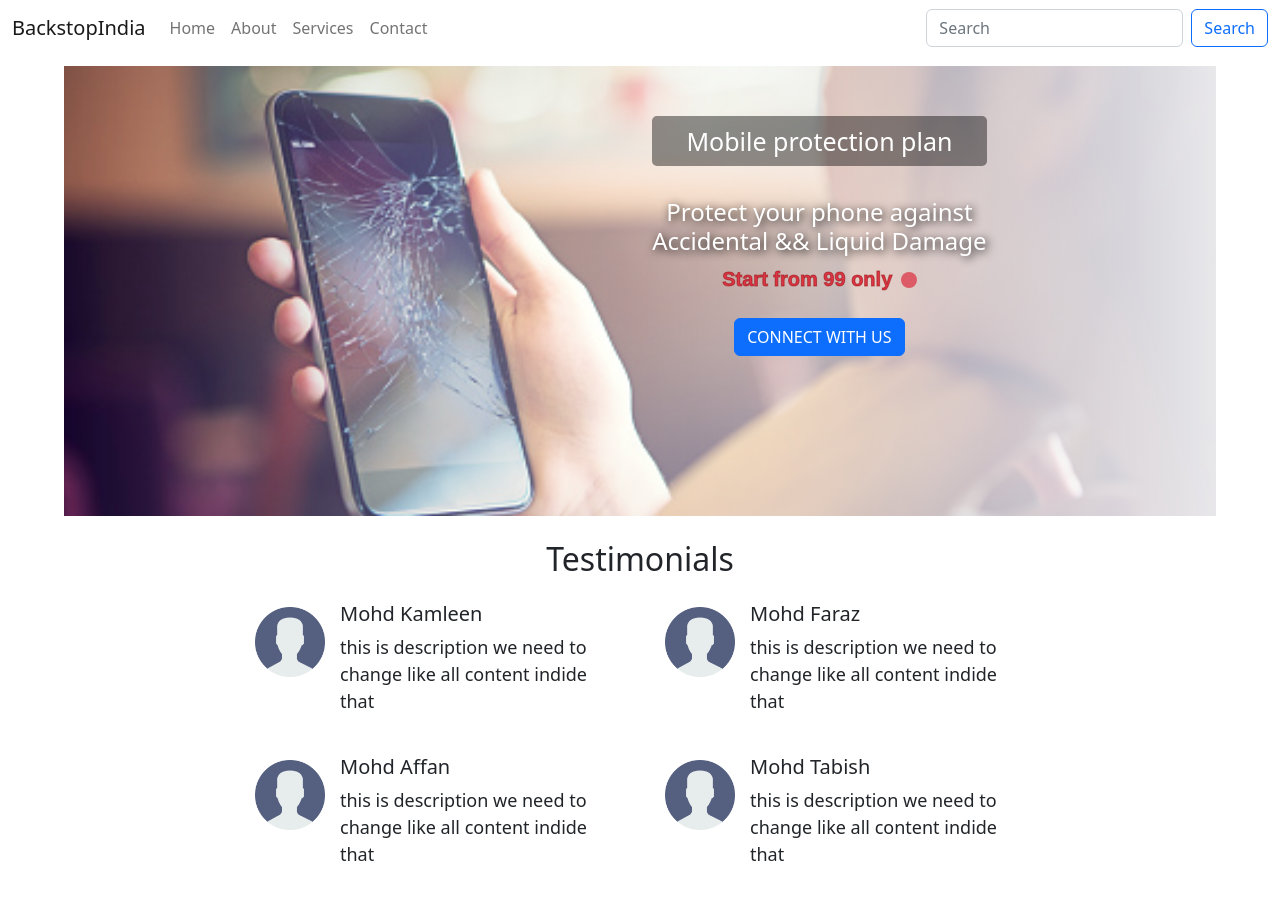
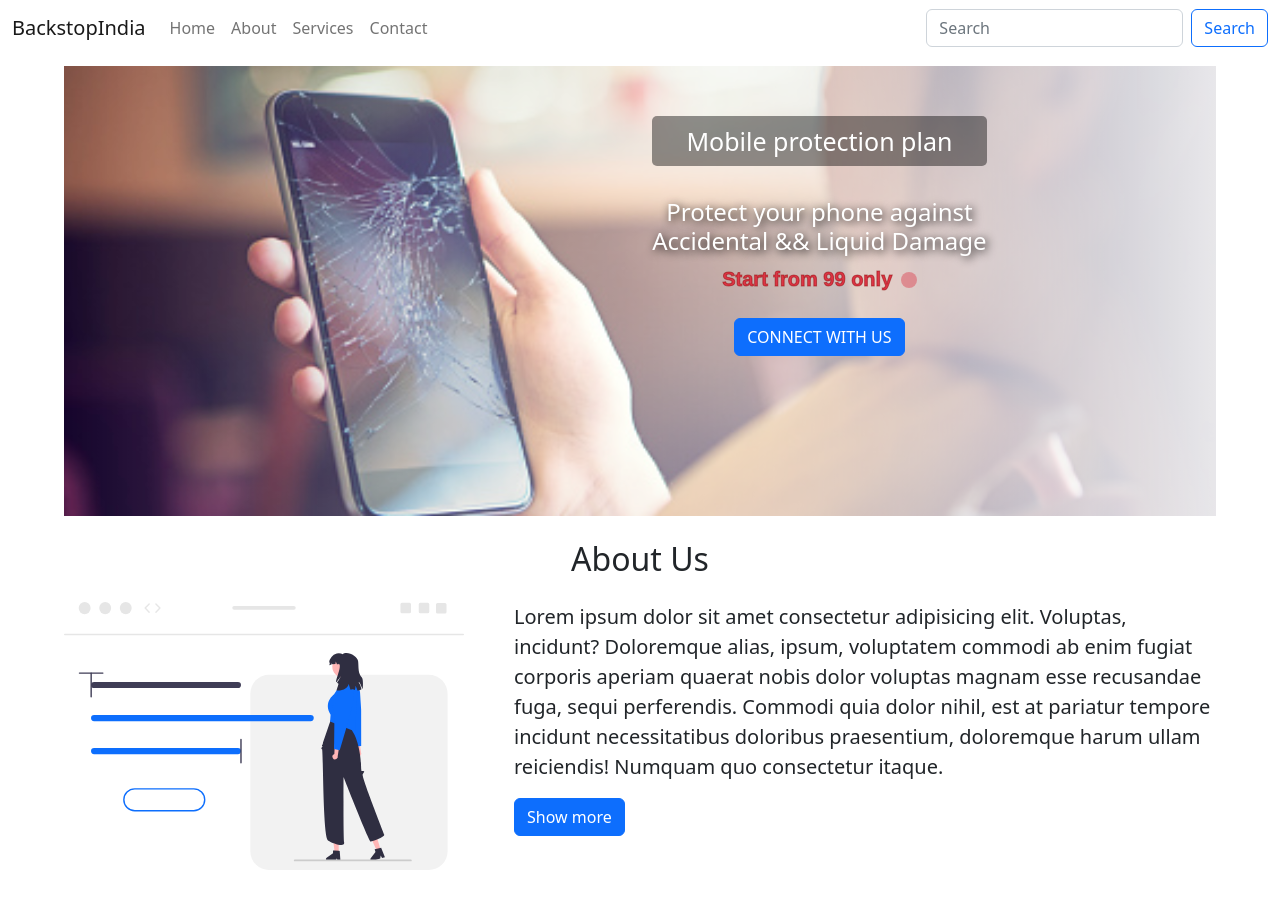
Before and after one commit to mohdkamleen/backstopindia-frontend, a React (Create React App) app: page / in a window 1280 px wide. Shown: the top 898 px of the page. Built offline with nearby package versions, Linux system fonts and the light colour scheme.

Commit message:
add about to main

```diff
--- a/src/component/testimonials.jsx
+++ b/src/component/testimonials.jsx
@@ -7,11 +7,8 @@ function Testimonials() {
             <h2 className='text-center my-4'>Testimonials</h2>
             <div className='testimonial-card-container mb-5'>
                 <Card name="Mohd Kamleen" message="this is description we need to change like all content indide that" image="assest/image/user.png" />
-                <Card name="Mohd Faraz" message="this is description we need to change like all content indide that" image="assest/image/user.png" />
                 <Card name="Mohd Affan" message="this is description we need to change like all content indide that" image="assest/image/user.png" />
                 <Card name="Mohd Tabish" message="this is description we need to change like all content indide that" image="assest/image/user.png" />
-                <Card name="Mohd Sayam" message="this is description we need to change like all content indide that" image="assest/image/user.png" />
-                <Card name="Mohd Daniyal" message="this is description we need to change like all content indide that" image="assest/image/user.png" />
             </div>
         </>
     );
--- a/src/pages/home.jsx
+++ b/src/pages/home.jsx
@@ -2,6 +2,7 @@ import React from 'react'
 import Navbar from '../component/navbar'
 import Services from '../component/services'
 import Banner from '../component/banner'
+import About from '../component/about'
 import Testimonials from '../component/testimonials'
 
 const home = () => {
@@ -9,6 +10,7 @@ const home = () => {
     <>
       <Navbar />
       <Banner />
+      <About />
       <Testimonials />
       <Services />
     </>
```
